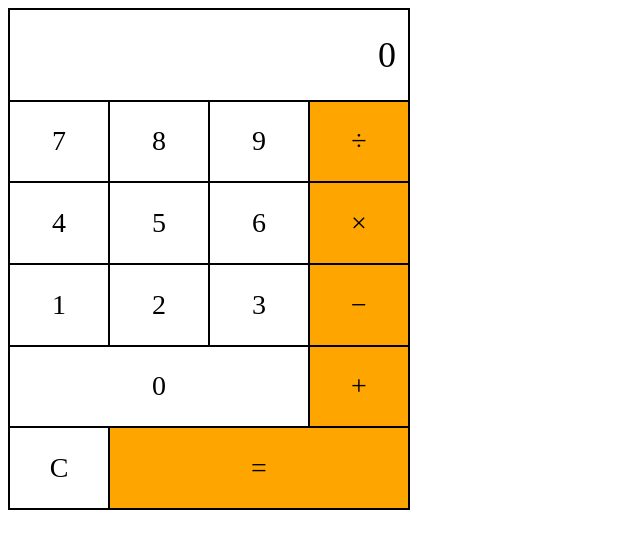
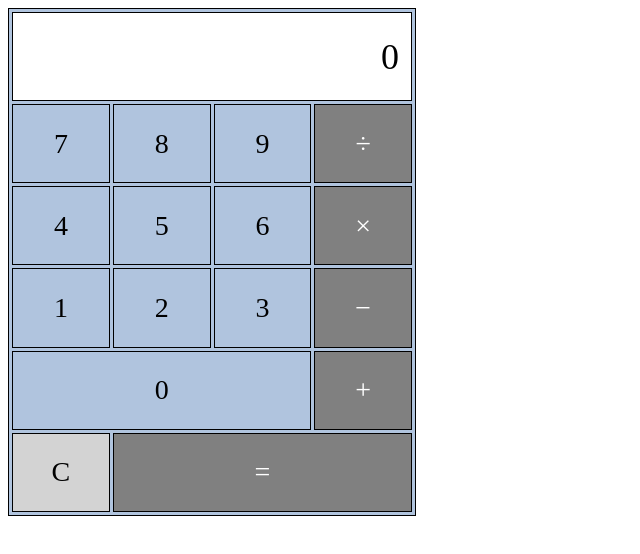
Before and after one commit to awidney/calculator, a plain HTML site: page index.html in a window 1280 px wide. Shown: the whole page, without its empty margins (0-640 px from the left). Drawn offline with Linux system fonts and the light colour scheme.

Commit message:
Alter calculator colors; add gaps between buttons

```diff
--- a/styles.css
+++ b/styles.css
@@ -8,6 +8,9 @@ body {
     border: thin solid;
     width: 400px;
     height: 500px;
+    gap: 3px;
+    padding: 3px;
+    background-color: lightsteelblue;
 }
 
 .button,
@@ -33,13 +36,25 @@ body {
     padding-right: 12px;
     font-size: 36px;
     grid-column: span 4;
+    background-color: white;
 }
 
 #zero,
 #equals {
     grid-column: span 3;
+    border-color: black;
 }
 
 .operator {
-    background-color: orange;
+    background-color: grey;
+    color: white;
+    border-color: black;
 }
+
+#clear {
+    background-color: lightgray;
+}
+
+.number {
+    background-color: whitesmoke;
+}
```
